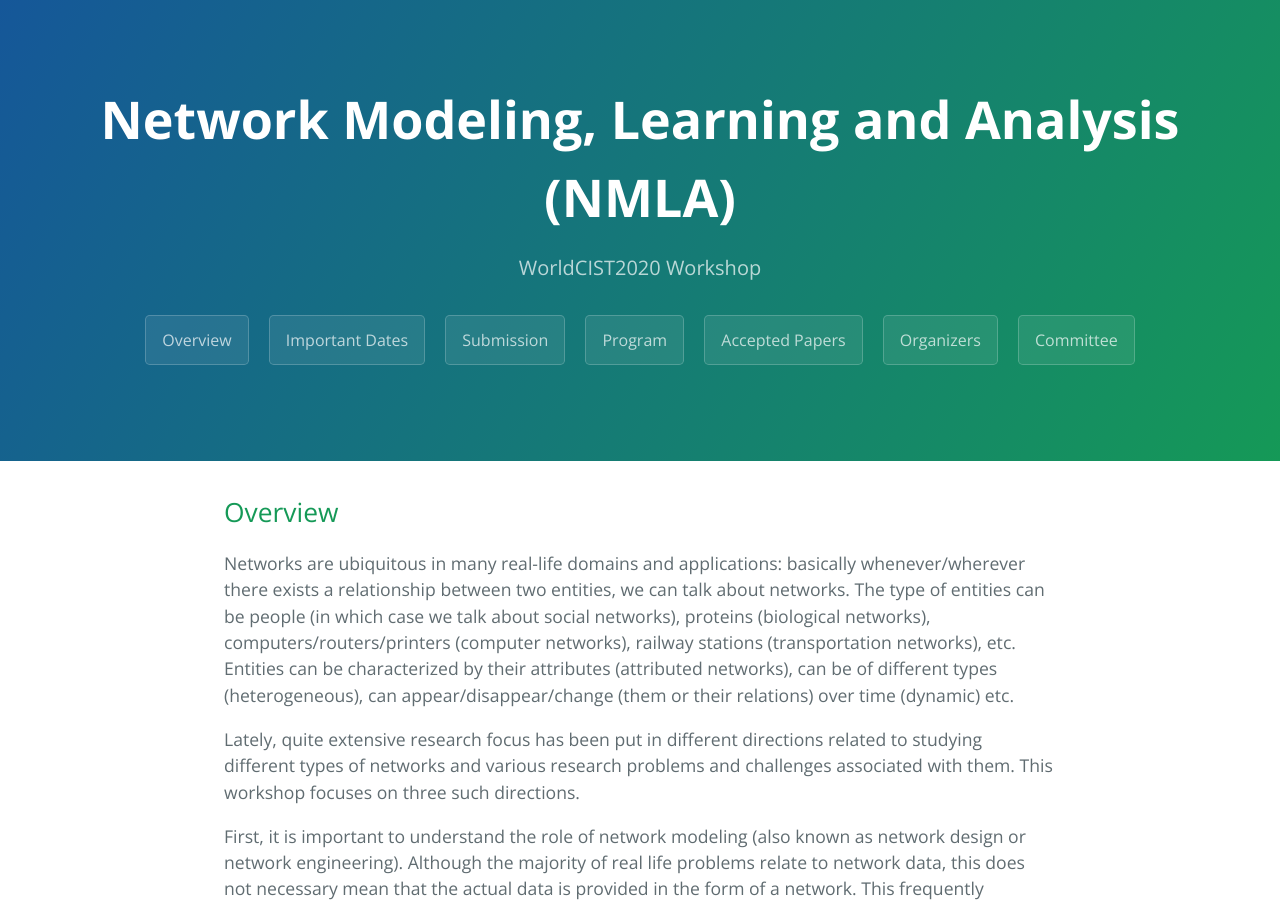
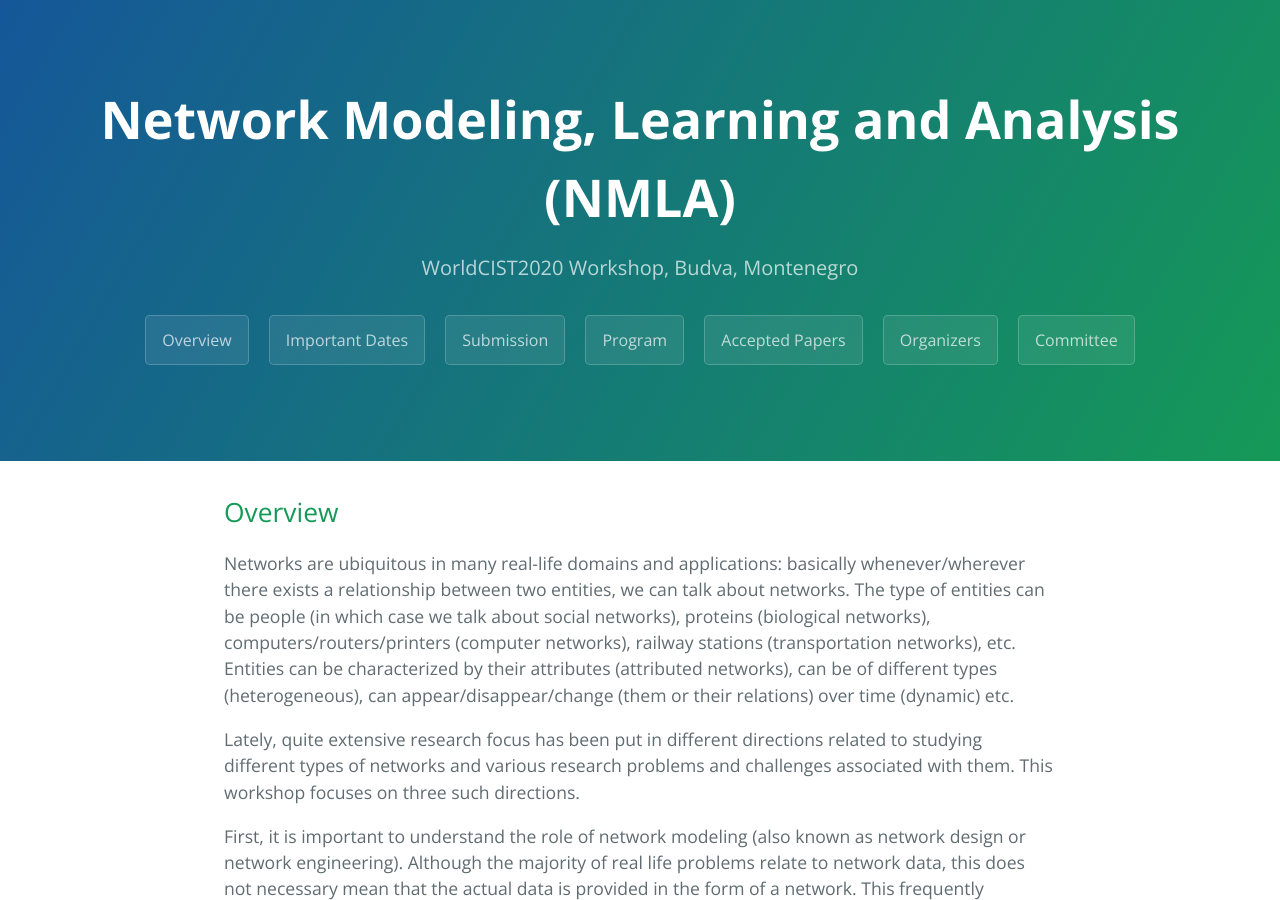
Before and after one commit to NMLA-WorldCIST/NMLA-WorldCIST.github.io, a Jekyll site: the page built from index.md, in a window 1280 px wide and 900 px high. Built offline with Jekyll 4.4.1, drawn with Linux system fonts in a browser that asks for light colours.

Commit message:
Update _config.yml

```diff
--- a/_config.yml
+++ b/_config.yml
@@ -1,9 +1,10 @@
 title: Network Modeling, Learning and Analysis (NMLA)
-description: WorldCIST2020 Workshop
+description: WorldCIST2020 Workshop, Budva, Montenegro
 url: 'https://NMLA-WorldCIST.github.io/'
 author: Sandra Mitrovic
 email: NMLA-WorldCIST@gmail.com
 show_downloads: true
-background-image: url('/Becici-Budva.jpg')
+image:
+    background: url('/Becici-Budva.jpg')
 google_analytics:
 theme: jekyll-theme-cayman
```
